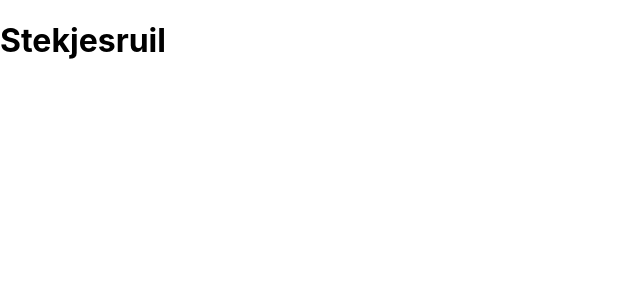
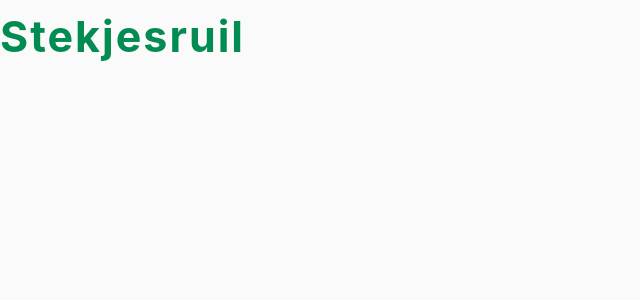
Before and after one commit to rickhekman/stekjesruil-frontend, a React (Create React App) app: page / in a window 1280 px wide. Shown: the top 300 px of the page, without its empty margins (0-640 px from the left). Built offline with nearby package versions, Linux system fonts and the light colour scheme.

Commit message:
Add Sass basic setup

```diff
--- a/public/index.html
+++ b/public/index.html
@@ -7,6 +7,15 @@
   <meta name="viewport" content="width=device-width, initial-scale=1" />
   <meta name="theme-color" content="#000000" />
   <meta name="description" content="Web site created using create-react-app" />
+
+  <!-- FONTS: -->
+  <link href="https://fonts.googleapis.com/css?family=Ubuntu:300,300i,400,400i,500,500i,700,700i&display=swap"
+    rel="stylesheet">
+
+  <link href="https://fonts.googleapis.com/css?family=PT+Sans:400,400i,700,700i&display=swap" rel="stylesheet">
+
+
+
   <link rel="apple-touch-icon" href="%PUBLIC_URL%/logo192.png" />
   <!--
       manifest.json provides metadata used when your web app is installed on a
--- a/src/App.js
+++ b/src/App.js
@@ -1,11 +1,11 @@
 import React from 'react';
-
+import "./css/style.css"
 
 
 function App() {
   return (
-    <div>
-      <h1>Stekjesruil</h1>
+    <div className="container">
+      <h1 className="heading-primary">Stekjesruil</h1>
     </div>
   );
 }
--- /dev/null
+++ b/src/css/style.css
@@ -0,0 +1,104 @@
+*,
+*::after,
+*::before {
+  margin: 0;
+  padding: 0;
+  box-sizing: inherit; }
+
+/*
+The root font size decides the rem calculation,
+10px root font-size gives the other px values
+a rem value devided by 10. So 40px = 4rem
+percentage calculation:
+default browser font is 16px
+10 / 16 = 0.625 = 62.5%
+*/
+html {
+  box-sizing: border-box;
+  font-size: 62.5%;
+  background-color: #fafafa;
+  text-decoration: none; }
+
+.container {
+  display: grid;
+  grid-template-rows: 80vh min-content 40vw repeat(3, min-content);
+  grid-template-columns: [sidebar-start] 8rem [sidebar-end full-start] minmax(6rem, 1fr) [center-start] repeat(8, [col-start] minmax(min-content, 14rem) [col-end]) [center-end] minmax(6rem, 1fr) [Full-end]; }
+
+body {
+  font-weight: 300;
+  font-size: 1.6rem;
+  line-height: 1.7;
+  color: #000; }
+
+.heading {
+  font-family: "Ubuntu", sans-serif;
+  margin-bottom: 1rem;
+  text-decoration: none; }
+  .heading-primary {
+    font-size: 4.3rem;
+    font-weight: 700;
+    letter-spacing: 0.2rem;
+    text-align: left;
+    color: #028c52; }
+  .heading-secondary {
+    font-size: 1.5rem;
+    font-weight: 400;
+    color: #eee;
+    letter-spacing: 0.1rem; }
+  .heading-main {
+    text-transform: uppercase;
+    font-size: 2.2rem;
+    font-weight: 700;
+    color: #028c52;
+    margin-bottom: 3rem; }
+  .heading-eventslist {
+    text-transform: uppercase;
+    font-size: 2.1rem;
+    font-weight: 500;
+    color: #028c52;
+    letter-spacing: 0.2rem; }
+
+.paragraph {
+  font-family: "PT Sans", sans-serif;
+  font-size: 1.6rem;
+  font-weight: 400;
+  line-height: 1.7;
+  color: #000; }
+  .paragraph--header {
+    text-align: center; }
+
+.textarea {
+  resize: none; }
+
+.btn, .btn:link, .btn:visited {
+  font-family: "Ubuntu", sans-serif;
+  font-weight: 500;
+  font-size: 1.2rem;
+  height: auto;
+  width: 12rem;
+  color: #000;
+  display: inline-block;
+  text-decoration: none;
+  transition: all .2s;
+  text-transform: uppercase;
+  padding: 0.8rem;
+  border-radius: 0.6rem;
+  transition: all .1s;
+  outline: none;
+  border: none;
+  cursor: pointer; }
+
+.btn--home {
+  background-color: #fad507; }
+  .btn--home:hover {
+    background-color: #ffd000;
+    color: #fff; }
+
+.btn:hover {
+  color: #616247;
+  box-shadow: 0 1rem 2rem rgba(0, 0, 0, 0.15);
+  transform: translateY(-2px); }
+
+.btn:active {
+  box-shadow: 0 0.5rem 1rem rgba(0, 0, 0, 0.15);
+  transform: translateY(0); }
--- /dev/null
+++ b/src/sass/base/_base.scss
@@ -0,0 +1,32 @@
+*,
+*::after,
+*::before {
+  margin: 0;
+  padding: 0;
+  box-sizing: inherit;
+}
+
+/*
+The root font size decides the rem calculation,
+10px root font-size gives the other px values
+a rem value devided by 10. So 40px = 4rem
+percentage calculation:
+default browser font is 16px
+10 / 16 = 0.625 = 62.5%
+*/
+
+html {
+  box-sizing: border-box;
+  font-size: 62.5%; // 10px/16px = 62.5% -> 1rem = 10px
+  background-color: $color-grey-light-1;
+  text-decoration: none;
+}
+
+
+
+.container {
+  display: grid;
+  grid-template-rows: 80vh min-content 40vw repeat(3, min-content);
+  grid-template-columns: [sidebar-start] 8rem [sidebar-end full-start] minmax(6rem, 1fr)
+  [center-start] repeat(8, [col-start] minmax(min-content, 14rem) [col-end]) [center-end] minmax(6rem, 1fr) [Full-end];
+}
--- /dev/null
+++ b/src/sass/base/_typography.scss
@@ -0,0 +1,58 @@
+ body {
+   font-weight: 300;
+   font-size: 1.6rem;
+   line-height: 1.7;
+   color: $color-black;
+
+ }
+
+ .heading {
+   font-family: $font-heading;
+   margin-bottom: $margin-bottom-s;
+   text-decoration: none;
+     &-primary{
+       font-size: 4.3rem;
+       font-weight: 700;
+       letter-spacing: 0.2rem;
+       text-align: left;
+       color: $color-green-dark-1;
+
+   }
+     &-secondary{
+      font-size: 1.5rem;
+      font-weight: 400;
+      color: $color-grey-light-2;
+      letter-spacing: 0.1rem;
+   }
+   &-main{
+     text-transform: uppercase;
+    font-size: 2.2rem;
+    font-weight: 700;
+    color: $color-green-dark-1;
+    margin-bottom: $margin-bottom-l;
+   }
+   &-eventslist{
+     text-transform: uppercase;
+     font-size: 2.1rem;
+     font-weight: 500;
+     color: $color-green-dark-1;
+     letter-spacing: 0.2rem;
+   }
+ }
+
+
+
+ .paragraph {
+   font-family: $font-paragraph;
+   font-size : $default-font-size;
+   font-weight: 400;
+   line-height: 1.7;
+   color: $color-black;
+   &--header {
+    text-align: center;
+   }
+ }
+
+.textarea {
+   resize: none;
+}
--- /dev/null
+++ b/src/sass/main.scss
@@ -0,0 +1,6 @@
+@import "abstracts/variables";
+
+@import "base/base";
+@import "base/typography";
+
+@import "components/buttons";
```
Also changed, not shown: package.json (+11 -1 lines), src/sass/abstracts/_variables.scss (added, +40 -0 lines), src/sass/components/_buttons.scss (added, +43 -0 lines), 1 other file (tests, documents, lock files or other folders).
